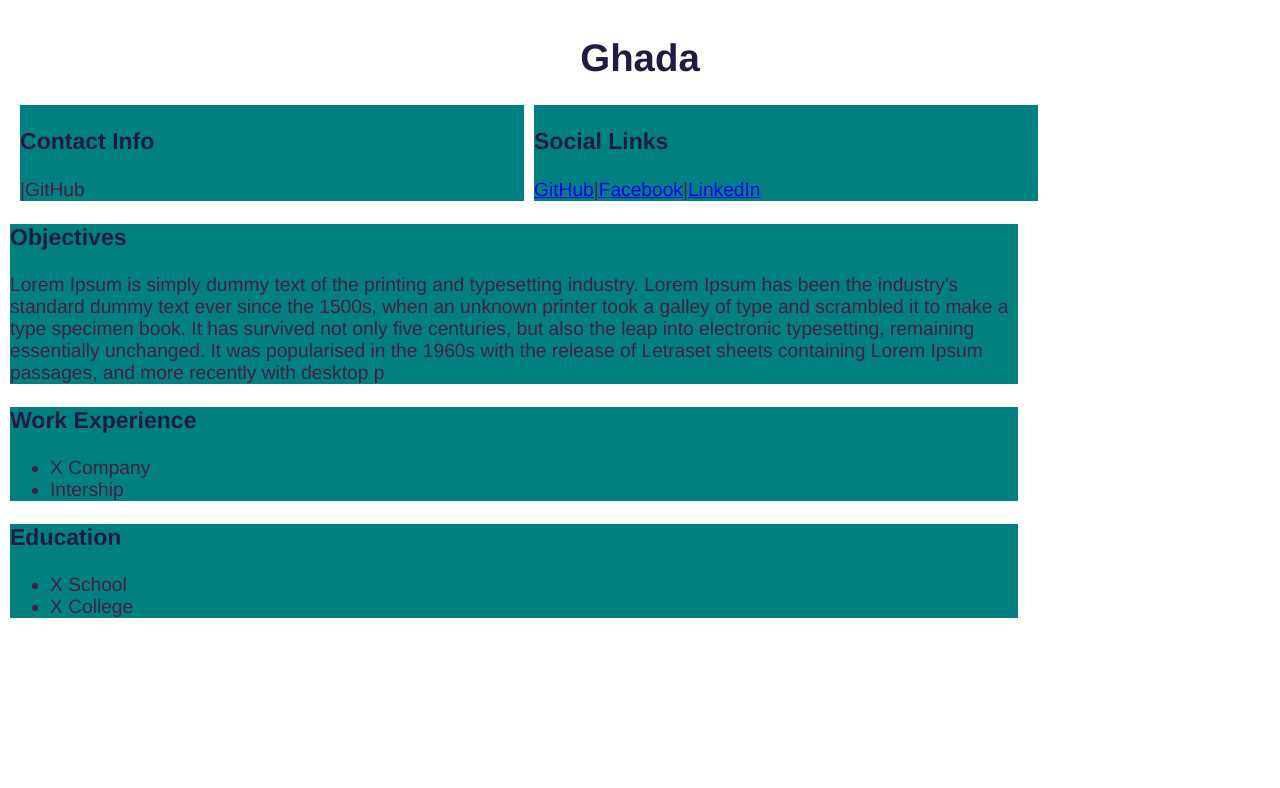
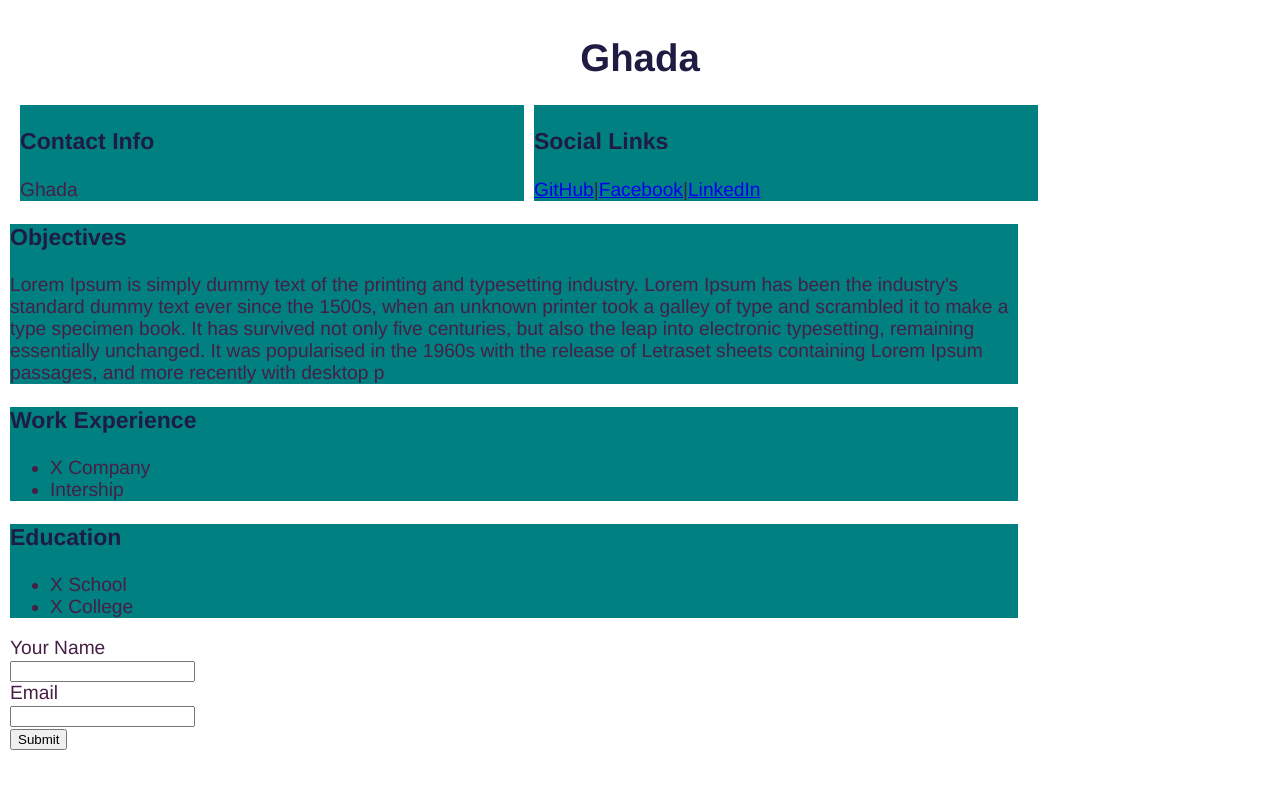
Before and after one commit to mohamedkaoud14/ReactProject, a React (Create React App) app: page / in a window 1280 px wide. Shown: the top 788 px of the page. Built offline with nearby package versions, Linux system fonts and the light colour scheme.

Commit message:
update name using form

```diff
--- a/src/App.js
+++ b/src/App.js
@@ -4,6 +4,7 @@ import ContactInfo from "./mainpage/ContactInfo.js";
 import Education from "./mainpage/Education.js";
 import Objectives from "./mainpage/Objectives.js";
 import SocialLinks from "./mainpage/SocialLinks.js";
+import UpdateContactInfo from "./mainpage/UpdateContcatInfo";
 import WorkExperience from "./mainpage/WorkExperience.js";
 
 function App() {
@@ -15,11 +16,13 @@ function App() {
   return (
     <div className="app">
       <h1> {appState.name} </h1>
+
       <ContactInfo name={appState.name}></ContactInfo>
       <SocialLinks></SocialLinks>
       <Objectives></Objectives>
       <WorkExperience></WorkExperience>
       <Education></Education>
+      <UpdateContactInfo></UpdateContactInfo>
       <header className="App-header"></header>
     </div>
   );
--- a/src/mainpage/ContactInfo.js
+++ b/src/mainpage/ContactInfo.js
@@ -3,7 +3,8 @@ function ContactInfo(propc) {
     <div className="section contact-info">
       <h3>Contact Info</h3>
       <div>
-        <a>{propc.github}</a>|<a>GitHub</a>
+        <a>{propc.name}</a>
+        <a>{propc.email}</a>
       </div>
     </div>
   );
--- /dev/null
+++ b/src/mainpage/UpdateContcatInfo.js
@@ -0,0 +1,17 @@
+
+function UpdateContactInfo(){
+ return(
+<form>
+<label >Your Name</label><br></br>
+    <input type="text"></input><br></br>
+
+    <label >Email</label><br></br>
+    <input type="email"></input><br>
+    </br>
+    <input type="submit"></input>
+</form>
+ );
+
+}
+
+export default UpdateContactInfo;
```
